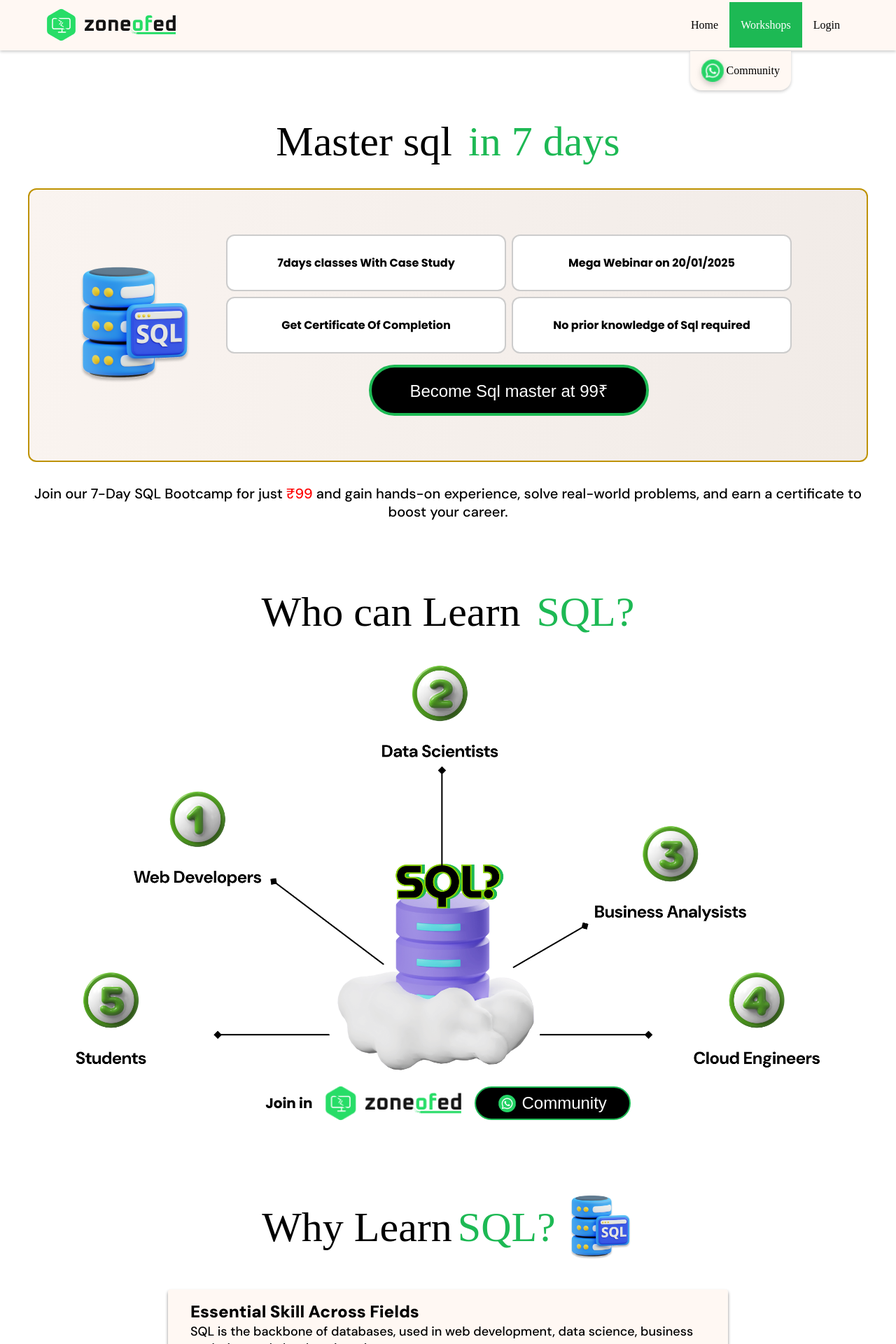
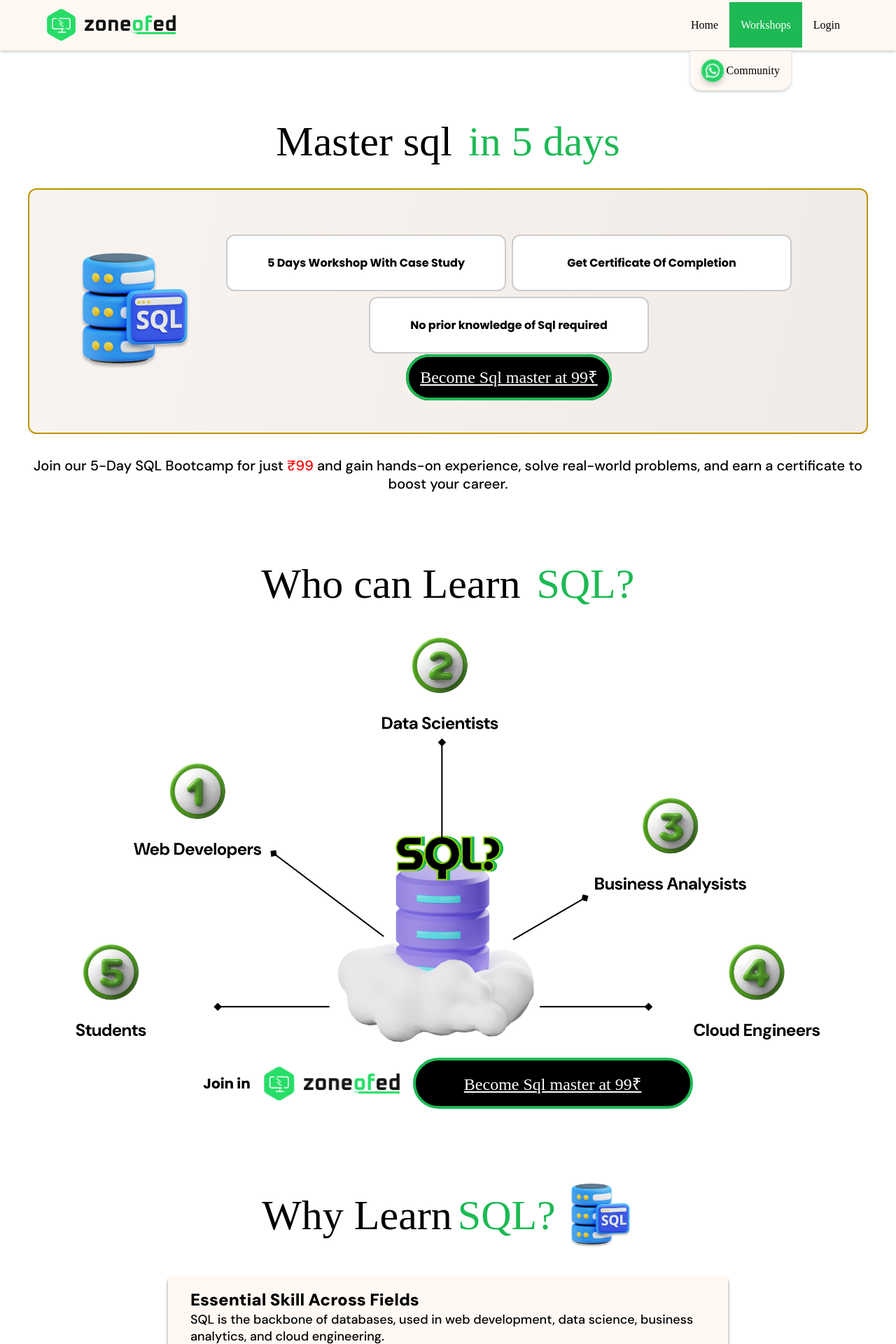
Before and after one commit to zone-of-ed/website, a Next.js app: page /workshops in a window 1280 px wide. Shown: the top 1920 px of the page at 70% size. Built offline with nearby package versions, Linux system fonts and the light colour scheme; a web font is replaced by a local one.

Commit message:
feat(code-editor): code editor changes

```diff
--- a/app/scss/pages/_workShops.scss
+++ b/app/scss/pages/_workShops.scss
@@ -322,6 +322,7 @@
         gap: 8px;
         flex-wrap: wrap;
         margin-top: 12px;
+        padding: 0 16px;
 
         p {
           font-size: 16px;
@@ -458,7 +459,9 @@
       padding: 8px;
       width: 100%;
       font-size: 18px;
-
+      display: inline-block;
+      text-decoration: none;
+      text-align: center;
     }
   }
 }
--- a/app/workshops/page.js
+++ b/app/workshops/page.js
@@ -2,27 +2,28 @@ import React from 'react';
 import Navigation from '@/app/Components/sections/navigation';
 
 const Page = () => {
+
+
   return (
     <>
       <Navigation />
       <main className="work-shops max-width">
         <section className="work-shops-master">
-          <h1 className="section-heading text-align-center">Master sql <span>in 7 days</span>
+          <h1 className="section-heading text-align-center">Master sql <span>in 5 days</span>
           </h1>
           <div className="work-shops-master-container">
             <img src="/images/sql-img.png" />
             <div className="work-shops-master-content-container">
               <div className="work-shops-master-content">
-                <p>7days classes With Case Study</p>
-                <p>Mega Webinar on 20/01/2025</p>
+                <p>5 Days Workshop With Case Study</p>
                 <p>Get Certificate Of Completion</p>
                 <p>No prior knowledge of Sql required</p>
               </div>
-              <button className="btn">Become Sql master at 99₹</button>
+              <a className="btn" href="https://rzp.io/rzp/Y1T0Ab2C">Become Sql master at 99₹</a>
             </div>
 
           </div>
-          <p>Join our 7-Day SQL Bootcamp for just <span>₹99</span> and gain hands-on experience, solve real-world
+          <p>Join our 5-Day SQL Bootcamp for just <span>₹99</span> and gain hands-on experience, solve real-world
             problems,
             and earn a
             certificate to boost your career.</p>
@@ -35,10 +36,11 @@ const Page = () => {
           <div className="join-now-container">
             <p>Join in</p>
             <img className="logo-img" src="/images/brand-logo.png" />
-            <button>
-              <img src="/images/whatsappLogo.png" />
-              Community
-            </button>
+            <a className="btn" href="https://rzp.io/rzp/Y1T0Ab2C">
+              {/*<img src="/images/whatsappLogo.png" />*/}
+              {/*Community*/}
+              Become Sql master at 99₹
+            </a>
           </div>
         </section>
 
@@ -77,7 +79,7 @@ const Page = () => {
               </div>
               <div className="work-shops-why-this-bootcamp-content-panel">
                 <h4>Practical and Compact</h4>
-                <p>Learn and apply SQL within a week</p>
+                <p>Learn and apply SQL within a 5 days</p>
               </div>
               <div className="work-shops-why-this-bootcamp-content-panel">
                 <h4>Get Certificate</h4>
@@ -98,30 +100,66 @@ const Page = () => {
               <div className="work-shops-what-to-learn-days-panel">
                 <h3>Day-1</h3>
                 <div className="container">
-                  <h4>Introduction to SQL</h4>
+                  <h4>Introduction to SQL & Databases</h4>
                   <ul>
-                    <li>What is SQL and why it’s important?</li>
-                    <li>Understanding databases and how SQL interacts with them.</li>
-                    <li>Setting up your first database using MySQL.</li>
+                    <li>What is Data, Database and Types of Databases</li>
+                    <li>What is SQL? Why is it important?</li>
+                    <li>Introduction to Tables, Rows, Columns</li>
+                    <li><strong>Hands-on:</strong> Creating a simple database & table</li>
                   </ul>
                 </div>
               </div>
               <div className="work-shops-what-to-learn-days-panel">
                 <h3>Day-2</h3>
-                <div className="container"><h4>SQL Core Concepts – Querying Data</h4>
+                <div className="container"><h4>Data Manipulation</h4>
                   <ul>
-                    <li>Writing SELECT statements to fetch data.</li>
-                    <li>Filtering data with WHERE clauses.</li>
-                    <li>Sorting and limiting results for precision.</li>
+                    <li>Understanding DML (Data Manipulation Language)</li>
+                    <li>INSERT, SELECT, UPDATE & DELETE
+                    </li>
+                    <li><strong>Hands-on:</strong> Insert sample data & retrieve it</li>
+                  </ul>
+                </div>
+              </div>
+              <div className="work-shops-what-to-learn-days-panel">
+                <h3>Day-3</h3>
+                <div className="container"><h4>Filtering & Sorting Data</h4>
+                  <ul>
+                    <li>WHERE clause, ORDER BY and LIMIT</li>
+                    <li>AND, OR, BETWEEN, IN, LIKE
+                    </li>
+                    <li><strong>Hands-on:</strong> Write queries using these clauses</li>
+                  </ul>
+                </div>
+              </div>
+              <div className="work-shops-what-to-learn-days-panel">
+                <h3>Day-4</h3>
+                <div className="container"><h4>Relationships & Joins</h4>
+                  <ul>
+                    <li>Primary Key, Foreign Key & Relationships</li>
+                    <li>INNER JOIN, LEFT JOIN & RIGHT JOIN
+                    </li>
+                    <li>GROUP BY & HAVING</li>
+                    <li><strong>Hands-on:</strong> Creating table joins</li>
+                  </ul>
+                </div>
+              </div>
+              <div className="work-shops-what-to-learn-days-panel">
+                <h3>Day-5</h3>
+                <div className="container"><h4>Functions & Final Project</h4>
+                  <ul>
+                    <li>SQL Aggregate Functions (COUNT, SUM, AVG, MAX, MIN)</li>
+                    <li>String & Date Functions
+                    </li>
+                    <li><strong>Case Study:</strong> HR/Employee Management</li>
                   </ul>
                 </div>
               </div>
             </div>
           </div>
-          <p>Join our 7-Day SQL Bootcamp for just <span>₹99</span> and gain hands-on experience, solve real-world
+          <p>Join our 5-Day SQL Bootcamp for just <span>₹99</span> and gain hands-on experience, solve real-world
             problems, and earn a
             certificate to boost your career.</p>
-          <button className="btn margin-auto">ENROLL NOW</button>
+          <a className="btn" href="https://rzp.io/rzp/Y1T0Ab2C"> ENROLL NOW</a>
         </section>
       </main>
     </>
```
